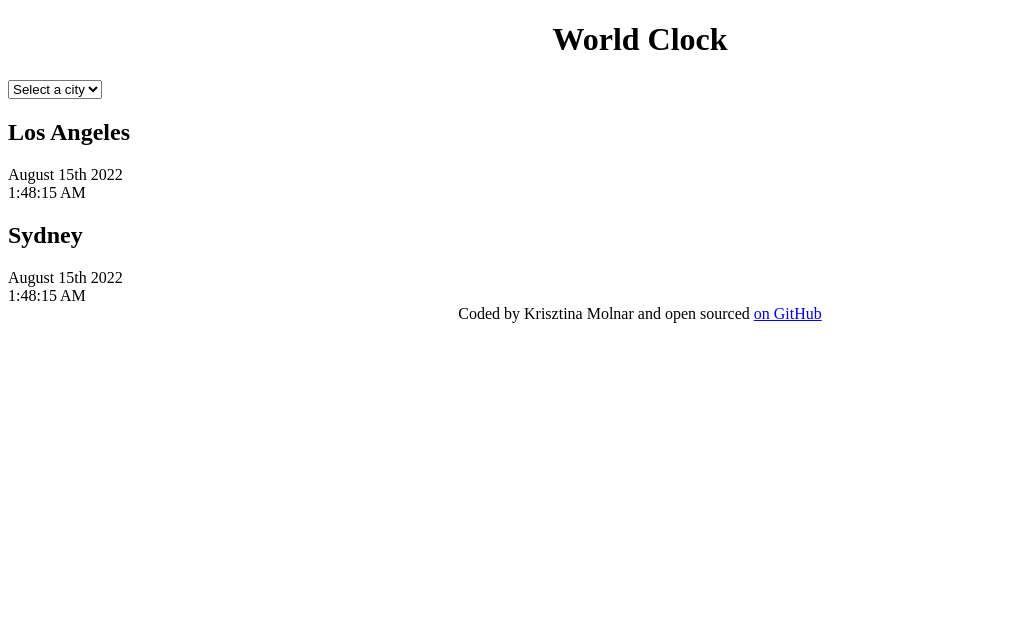
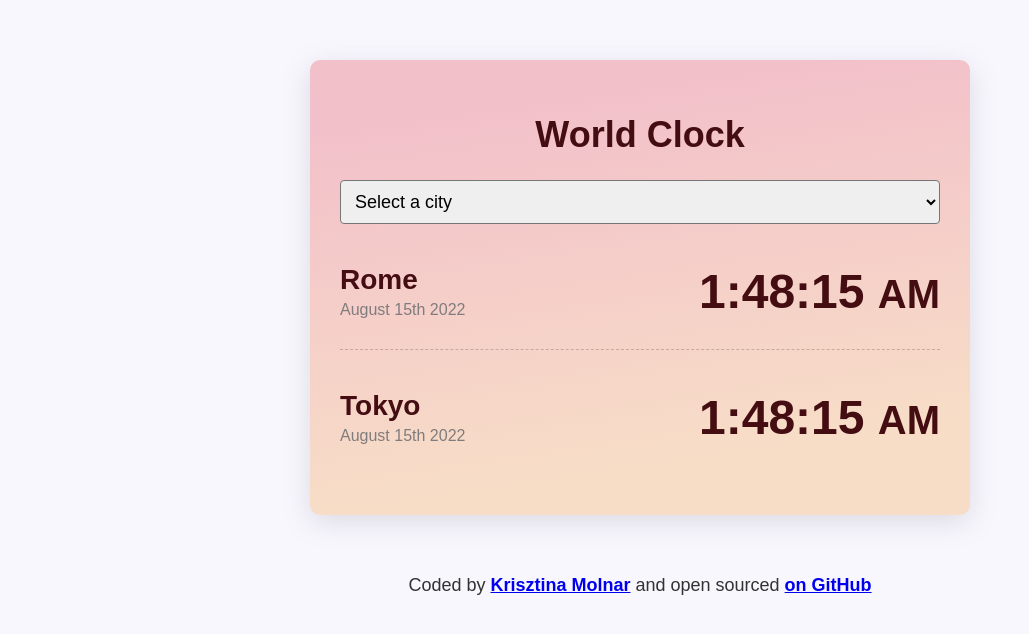
Before and after one commit to krisztinamolnar/world-clock, a plain HTML site: page index.html in a window 1280 px wide. Shown: the whole page, without its empty margins (0-1029 px from the left). Drawn offline with Linux system fonts and the light colour scheme.

Commit message:
Styled the project with CSS

```diff
--- a/css/style.css
+++ b/css/style.css
@@ -1,7 +1,61 @@
+body {
+  background-color: #f9f7fe;
+  font-family: sans-serif;
+}
 h1 {
   text-align: center;
+  font-family: sans-serif;
+  font-size: 36px;
 }
+h2 {
+  margin: 0 0 5px;
+  font-size: 28px;
+}
+select {
+  display: block;
+  width: 100%;
+  font-size: 18px;
+  border-radius: 4px;
+  padding: 10px;
+}
+.container {
+  max-width: 600px;
+  margin: 60px auto;
+  background: linear-gradient(
+    171.8deg,
+    rgba(238, 156, 167, 0.6) 13.8%,
+    rgba(246, 204, 162, 0.6) 82.6%
+  );
+  padding: 30px;
+  box-shadow: rgba(100, 100, 111, 0.2) 0px 7px 29px 0px;
+  border-radius: 10px;
+  color: rgb(68, 13, 18);
+}
+.city {
+  display: flex;
+  margin: 10px 0;
+  justify-content: space-between;
+  padding: 30px 0;
+  border-bottom: 1px dashed rgba(0, 0, 0, 0.2);
+}
+.city:last-child {
+  border: none;
+}
+.time {
+  font-size: 48px;
+  font-weight: bold;
+}
+.date {
+  color: rgb(128, 124, 125);
+  font-weight: 500;
+}
+time.small {
+  font-size: 18px;
+  line-height: 48px;
+}
+
 footer {
-  display: block;
   text-align: center;
+  font-size: 18px;
+  color: rgba(0, 0, 0, 0.8);
 }
--- a/index.html
+++ b/index.html
@@ -17,20 +17,34 @@
       </select>
 
       <div class="city">
-        <h2>Los Angeles</h2>
-        <div class="date">August 15th 2022</div>
-        <div class="time">1:48:15 AM</div>
+        <div>
+          <h2>Rome</h2>
+          <div class="date">August 15th 2022</div>
+        </div>
+        <div class="time">1:48:15 <small>AM</small></div>
       </div>
       <div class="city">
-        <h2>Sydney</h2>
-        <div class="date">August 15th 2022</div>
-        <div class="time">1:48:15 AM</div>
+        <div>
+          <h2>Tokyo</h2>
+          <div class="date">August 15th 2022</div>
+        </div>
+        <div class="time">1:48:15 <small>AM</small></div>
       </div>
     </div>
     <footer>
-      Coded by Krisztina Molnar and open sourced
-      <a href="https://github.com/krisztinamolnar/world-clock" target="_blank"
-        >on GitHub</a
+      Coded by
+      <strong
+        ><a href="https://www.linkedin.com/in/krisztina-molnar/" target="_blank"
+          >Krisztina Molnar</a
+        ></strong
+      >
+      and open sourced
+      <strong
+        ><a
+          href="https://github.com/krisztinamolnar/world-clock"
+          target="_blank"
+          >on GitHub</a
+        ></strong
       >
     </footer>
     <script src="javascript/index.js"></script>
```
